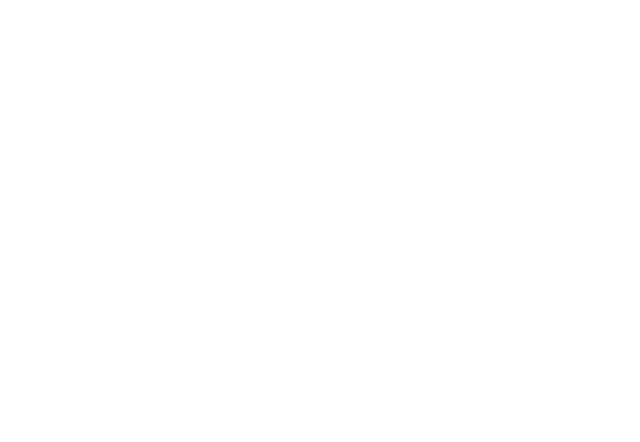
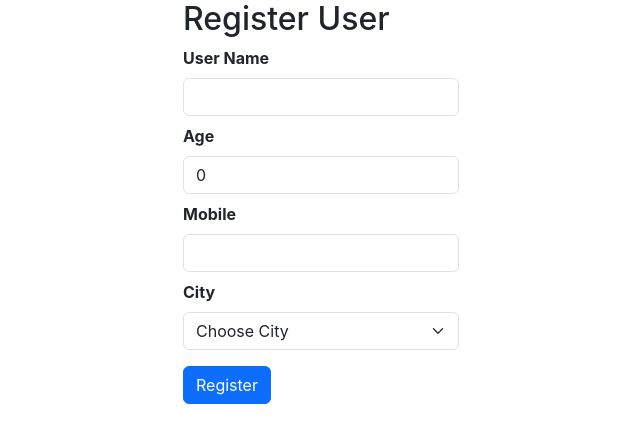
Before and after one commit to tilaksaxena16/eventspractise, a React (Create React App) app: page /formvalid in a window 1280 px wide. Before the commit this address had no page. Shown: the top 442 px of the page, without its empty margins (319-959 px from the left). Built offline with nearby package versions, Linux system fonts and the light colour scheme.

Commit message:
formik form  example

```diff
--- a/src/App.js
+++ b/src/App.js
@@ -11,6 +11,8 @@
 import { Classexample } from "./Class-components/Classexample";
 import { Formikdemo } from "./Formik-demo/Formikdemo";
 import { Formikform } from "./Formik-demo/Formikform";
+import { Formikvalidation } from "./Formik-demo/Formikvalidation";
+import { Formikproj } from "./Formik-demo/Formik";
 
 
 const App = () => {
@@ -29,8 +31,8 @@
           <Route exact path="/class1" element={<Classexample />} />
           <Route exact path="/form" element={<Formikdemo />} />
           <Route exact path="/formyup" element={<Formikform />} />
-
-
+          <Route exact path="/formvalid" element={<Formikvalidation />} />
+          <Route exact path="/formik" element={<Formikproj />} />
         </Routes>
       </BrowserRouter>
     </>
--- /dev/null
+++ b/src/Formik-demo/Formik.jsx
@@ -0,0 +1,58 @@
+import React from 'react'
+import { Formik, Form, Field, ErrorMessage } from "formik";
+import * as yup from "yup";
+
+
+const Formikproj = () => {
+    return (
+        <>
+            <div className="container-fluid">
+                <h3>Register User</h3>
+                <Formik
+                    initialValues={{
+                        "UserName": "",
+                        "Age": 0,
+                        "Mobile": ""
+                    }}
+
+                    onSubmit={
+                        (values) => {
+                            alert(JSON.stringify(values));
+                        }
+                    }
+
+                    validationSchema={
+                        yup.object({
+                            UserName: yup.string().required("Name Required").min(4, "Name too short").max(10, "Name too long"),
+                            Age: yup.number().required("Age Required"),
+                            Mobile: yup.string().matches(/\+91\d{10}/, "Invalid Mobile")
+                        })
+                    }
+
+                >
+                    {
+                        props =>
+                            <Form className={(props.isValid) ? 'bg-success p-2' : 'bg-danger p-2'}>
+                                <dl>
+                                    <dt>User Name</dt>
+                                    <dd><Field type="text" name="UserName" /></dd>
+                                    <dd className="text-danger"> <ErrorMessage name="UserName" /> </dd>
+                                    <dt>Age</dt>
+                                    <dd><Field type="text" name="Age" /></dd>
+                                    <dd className="text-danger"> <ErrorMessage name="Age" /> </dd>
+                                    <dt>Mobile</dt>
+                                    <dd><Field type="text" name="Mobile" /></dd>
+                                    <dd className="text-danger"> <ErrorMessage name="Mobile" /> </dd>
+                                </dl>
+                                <button className="btn btn-primary" disabled={!props.isValid} >Register</button>
+                                <button className="btn btn-success ms-2" style={{ display: (props.dirty) ? 'inline' : 'none' }} >Save</button>
+
+                            </Form>
+                    }
+                </Formik>
+            </div>
+        </>
+    )
+}
+
+export { Formikproj };
--- /dev/null
+++ b/src/Formik-demo/Formikvalidation.jsx
@@ -0,0 +1,55 @@
+import { useFormik } from "formik";
+import * as yup from "yup";
+
+const Formikvalidation = () =>
+{
+
+    const formik = useFormik({
+        initialValues : {
+            "UserName": "",
+            "Age": 0,
+            "Mobile": "",
+            "City": ""
+        },
+
+        validationSchema: yup.object({
+            "UserName": yup.string().required('Name Required').min(4, 'Name too short'),
+            "Age": yup.number().required(),
+            "Mobile": yup.string().matches(/\+91\d{10}/, "Invalid Mobile").required('Mobile Required')
+        }),
+
+        onSubmit : (values) => {
+            alert(JSON.stringify(values));
+        }
+    })
+    return(
+        <div className="container-fluid" style={{width:"300px",height:"200px"}}>
+            <h2>Register User</h2>
+            <form onSubmit={formik.handleSubmit}>
+                <dl>
+                    <dt className="form-label">User Name</dt>
+                    <dd><input type="text" className="form-control" {...formik.getFieldProps("UserName")} name="UserName" /></dd>
+                    <dd className="text-danger">{formik.errors.UserName}</dd>
+                    <dt className="form-label">Age</dt>
+                    <dd><input type="text" className="form-control" {...formik.getFieldProps("Age")} name="Age"/></dd>
+                    <dd className="text-danger">{formik.errors.Age}</dd>
+                    <dt className="form-label">Mobile</dt>
+                    <dd><input type="text" className="form-control" {...formik.getFieldProps("Mobile")} name="Mobile"/></dd>
+                    <dd className="text-danger">{formik.errors.Mobile}</dd>
+                    <dt className="form-label">City</dt>
+                    <dd>
+                        <select name="City" className="form-select" onChange={formik.handleChange}>
+                            <option value="-1">Choose City</option>
+                            <option value="Delhi">Delhi</option>
+                            <option value="Hyd">Hyd</option>
+                        </select>
+                    </dd>
+                    <dd className="text-danger"></dd>
+                </dl>
+                <button className="btn btn-primary">Register</button>
+            </form>
+        </div>
+    )
+}
+
+export { Formikvalidation };
```
